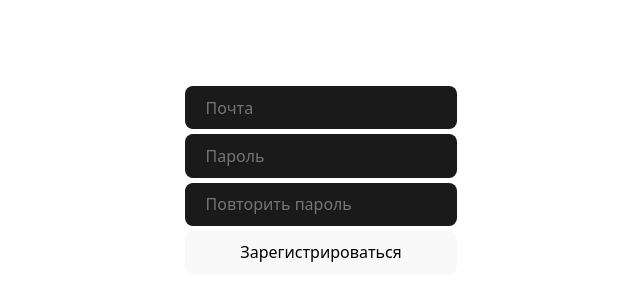
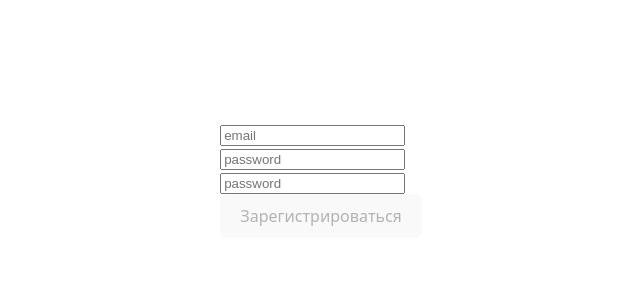
Before and after one commit to LopatinAA/introductionInReact, a React (Vite) app in the folder my-react-app/: page / in a window 1280 px wide. Shown: the part 220-520 px from the top of the page, without its empty margins (319-959 px from the left). Built offline with nearby package versions, Linux system fonts and the light colour scheme.

Commit message:
mission comleted

```diff
--- a/my-react-app/package.json
+++ b/my-react-app/package.json
@@ -10,8 +10,11 @@
     "preview": "vite preview"
   },
   "dependencies": {
+    "@hookform/resolvers": "^5.4.0",
     "react": "^19.2.0",
-    "react-dom": "^19.2.0"
+    "react-dom": "^19.2.0",
+    "react-hook-form": "^7.78.0",
+    "yup": "^1.7.1"
   },
   "devDependencies": {
     "@eslint/js": "^9.39.1",
--- a/my-react-app/src/App/registrationForm/RegistrationForm.jsx
+++ b/my-react-app/src/App/registrationForm/RegistrationForm.jsx
@@ -1,115 +1,46 @@
-import { useState, useRef, useEffect } from "react"
-import style from './RegistrationForm.module.css'
-
-const sendFormData = (formData) => {
-  console.log({ email: formData.email, password: formData.password })
-}
-
-const defaultState = {
-  email: '',
-  password: '',
-  confirmPassword: '',
-}
+import { useForm } from "react-hook-form"
+import { yupResolver } from "@hookform/resolvers/yup"
+import {validationSchema} from './validationSchema'
+import { useEffect, useRef } from "react"
 
 const RegistrationForm = () => {
-  const [registrationForm, setRegistrationForm] = useState(defaultState)
-  const [inputError, setInputError] = useState('')
+  const { register, handleSubmit, formState: {errors, isValid}} = useForm({
+    resolver: yupResolver(validationSchema),
+    defaultValues: {
+      email: '',
+      password: '',
+      confirmPassword: '',
+    },
+    mode: 'onTouched'
+  })
 
-  const submitButtonRef = useRef()
-
-  const onSubmit = (event) => {
-    event.preventDefault()
-    sendFormData({ registrationForm: email, })
-    setRegistrationForm(defaultState)
+  const onSubmit = ({email, password}) => {
+    console.log({email, password})
   }
-
-  const { email, password, confirmPassword } = registrationForm
-
-  // const onInputChange = ({ target }) => {
-  //   setRegistrationForm({ ...registrationForm, [target.name]: target.value })
-
-  //   let newError = null
-  //   if (!/^[\w_]*$/.test(target.value)) {
-  //     newError = 'Допустимые символы: буквы, цифры и нижнее подчёркивание'
-  //   }
-
-  //   setInputError(newError)
-  // }
-
-  const onEmailChange = ({ target }) => {
-    setRegistrationForm({ ...registrationForm, [target.name]: target.value })
-
-    let newError = null
-    if (!/^[^\s@]+@[^\s@]+\.[^\s@]{2,}$/.test(target.value)) {
-      newError = 'Недопустимый email'
-    }
-
-    setInputError(newError)
-  }
-
-  const onPasswordChange = ({ target }) => {
-    setRegistrationForm({ ...registrationForm, [target.name]: target.value })
-  }
-
-  const checkValidatePassword = ({ target }) => {
-    let newError = null
-    if (!/^[a-z0-9]{4,8}$/.test(target.value)) newError = 'Недопустимый пароль'
-    setInputError(newError)
-  }
-
-  const checkConfirmPassword = ({ target }) => {
-    let newError = null
-    if (target.value != password) newError = 'Пароли не совпадают'
-    setInputError(newError)
-  }
+  const submitButtonRef = useRef(null);
 
   useEffect(() => {
-    if (inputError && confirmPassword) submitButtonRef.current.focus()
-  })
+    if (isValid) submitButtonRef.current.focus()
+  }, [isValid])
 
   return (
-    <div className={style.container}>
-      {inputError && <div className={style.errorMassage}>{inputError}</div>}
-      <form onSubmit={onSubmit} className={style.form}>
-        <input
-          className={style.inputForm}
-          key='1'
-          name='email'
-          type='email'
-          placeholder='Почта'
-          value={email}
-          // onChange={({target}) => setRegistrationForm({...registrationForm, email: target.value})}
-          onChange={onEmailChange}
-        />
-        <input
-          className={style.inputForm}
-          key='2'
-          name='password'
-          type='password'
-          placeholder='Пароль'
-          value={password}
-          onChange={onPasswordChange}
-          onBlur={(target) => checkValidatePassword(target)}
-        />
-        <input
-          className={style.inputForm}
-          key='3'
-          name='confirmPassword'
-          type='password'
-          placeholder='Повторить пароль'
-          value={confirmPassword}
-          onChange={onPasswordChange}
-          onBlur={(target) => checkConfirmPassword(target)}
-        />
-        <button
-          type='submit'
-          disabled={!!inputError}
-          ref={submitButtonRef}
-        >
-          Зарегистрироваться
-        </button>
-      </form>
-    </div>
+    <form onSubmit={handleSubmit(onSubmit)}>
+      <div>
+        <input {...register('email')} placeholder="email" type="email"/>
+        {errors?.email && <p style={{color: 'red'}}>{errors?.email.message}</p>}
+      </div>
+      <div>
+        <input {...register('password')} placeholder="password" type="password"/>
+        {errors?.password && <p style={{color: 'red'}}>{errors?.password.message}</p>}
+      </div>
+      <div>
+        <input {...register('confirmPassword')} placeholder="password" type="password"/>
+        {errors?.confirmPassword && <p style={{color: 'red'}}>{errors?.confirmPassword.message}</p>}
+      </div>
+      <button type="submit" disabled={!isValid} ref={submitButtonRef}>
+        Зарегистрироваться
+      </button>
+    </form>
   )
 }
 
--- a/my-react-app/src/App/registrationForm/RegistrationForm.module.css
+++ /dev/null
@@ -1,23 +0,0 @@
-.form {
-    display: grid;
-    grid-template-columns: 1fr;
-    gap: 5px;
-}
-
-.inputForm {
-    border-radius: 8px;
-    border: 1px solid transparent;
-    padding: 0.6em 1.2em;
-    font-size: 1em;
-    font-weight: 500;
-    font-family: inherit;
-    background-color: #1a1a1a;
-    cursor: pointer;
-    transition: border-color 0.25s;
-}
-
-.errorMassage{
-    max-width: 200px;
-    color: red;
-    font-size: 12px;
-}
--- /dev/null
+++ b/my-react-app/src/App/registrationForm/validationSchema.js
@@ -0,0 +1,21 @@
+import * as yup from 'yup'
+
+export const validationSchema = yup.object().shape({
+    email: yup
+        .string()
+        .required('Это поле обязательно для заполнения')
+        .email('Введите корректный email'),
+
+    password: yup
+        .string()
+        .required('Это поле обязательно для заполнения')
+        .min(4, 'Пароль должен содержать минимум 4 символа')
+        .matches(/[A-Z]/, 'Пароль должен содержать хотля бы одну заглавную букву')
+        .matches(/[a-z]/, 'Пароль должен содержать хотя бы одну прописную букву')
+        .matches(/[0-9]/, 'Пароль должен содержать хотя бы одну цифру'),
+
+    confirmPassword: yup
+        .string()
+        .required('Повторите пароль')
+        .oneOf([yup.ref('password'), null], 'Пароли не совпадают')
+})
```
Also changed, not shown: 1 other file (tests, documents, lock files or other folders).
